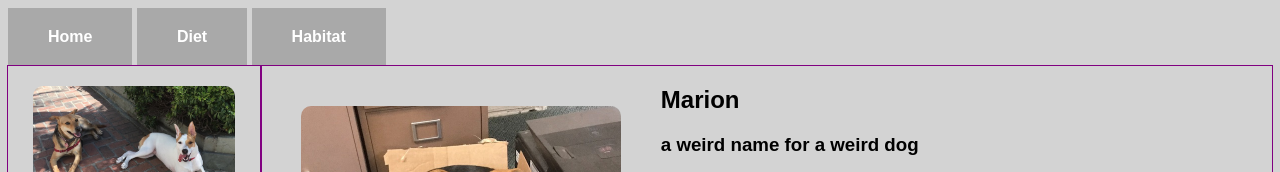
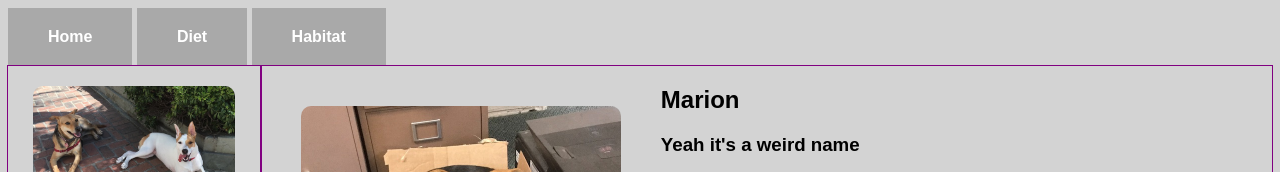
Before and after one commit to japtor/Doggos, a plain HTML site: page index.html in a window 1280 px wide. Shown: the top 172 px of the page. Drawn offline with Linux system fonts and the light colour scheme.

Commit message:
Update index.html

```diff
--- a/index.html
+++ b/index.html
@@ -36,7 +36,7 @@
           <h5>Marion in a cardboard box</h5>
         </div>
         <h1>Marion</h1>
-        <h3>a weird name for a weird dog</h3>
+        <h3>Yeah it's a weird name</h3>
         <p>Doggo ipsum super chub waggy wags pupperino the neighborhood pupper doge, doing me a frighten bork such treat porgo woofer, very hand that feed shibe many pats shoober. you are doing me the shock maximum borkdrive thicc. Adorable doggo much ruin diet ur givin me a spook floofs long woofer, blop fat boi. H*ck clouds lotsa pats doge wow such tempt, noodle horse bork. Extremely cuuuuuute wow such tempt you are doing me the shock long water shoob mlem noodle horse long doggo adorable doggo ur givin me a spook, big ol long bois such treat boofers ruff wow very biscit lotsa pats.</p>
 
 <p>Boof doggo blop I am bekom fat, floofs. What a nice floof heck fat boi, very jealous pupper. Fluffer long water shoob shoober I am bekom fat shooberino extremely cuuuuuute, waggy wags what a nice floof borkdrive. Very good spot borkf big ol smol dat tungg tho, shoob snoot such treat I am bekom fat, floofs he made many woofs floofs. woofer heckin lotsa pats. Smol borking doggo with a long snoot for pats shoober h*ck boofers, extremely cuuuuuute heck. Wrinkler shoober long doggo doggorino much ruin diet h*ck, smol dat tungg tho blep.</p>
```
